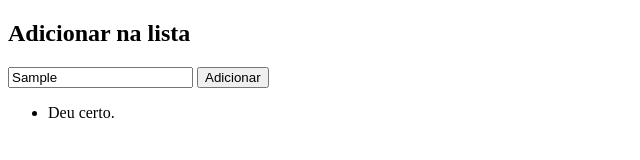
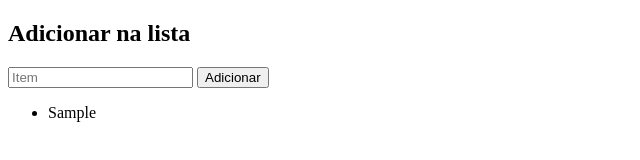
Before and after one commit to lcgiulia/aula0704, a plain HTML site: page index.html in a window 1280 px wide. Both pictures are taken after typing "Sample" into the empty fields and a click on the button "Adicionar". Shown: the full height of the page, 0-640 px from the left. Drawn offline with Linux system fonts and the light colour scheme.

Commit message:
lista1014

```diff
--- a/js/script.js
+++ b/js/script.js
@@ -3,20 +3,26 @@ const entrada = document.getElementById('entrada');
 const lista = document.getElementById('lista');
 
 // array, lista, vetor
-const itens = [];
+const itens = []; //sinaliza vetor
 
 botao.addEventListener('click',
 function (){
     let valorInput=entrada.value;
     itens.push(valorInput);
+    entrada.value="";
     console.log(itens);
+    imprimir();
     atualizar();
    }
 );
+function imprimir(){
 
-function atualizar(){
-    lista.innerHTML= "";
-    let li = document.createElement("li");
-    li.textContent="Deu certo.";
-    lista.appendChild(li);
+    lista.innerHTML="";
+
+    for(let i=0; i< itens.length; i++){
+        let li= document.createElement("li");
+         li.textContent=itens[i];
+        lista.appendChild(li);
+    }
+
 }
```
Also changed, not shown: index.html (+3 -0 lines).
